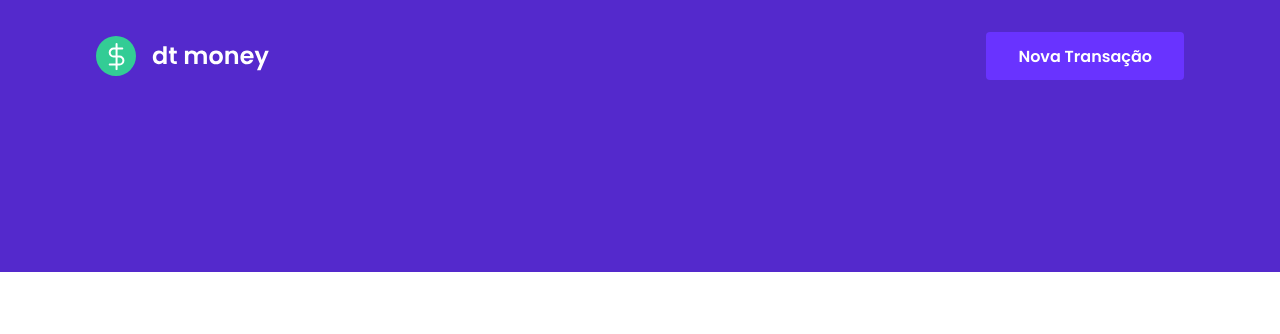
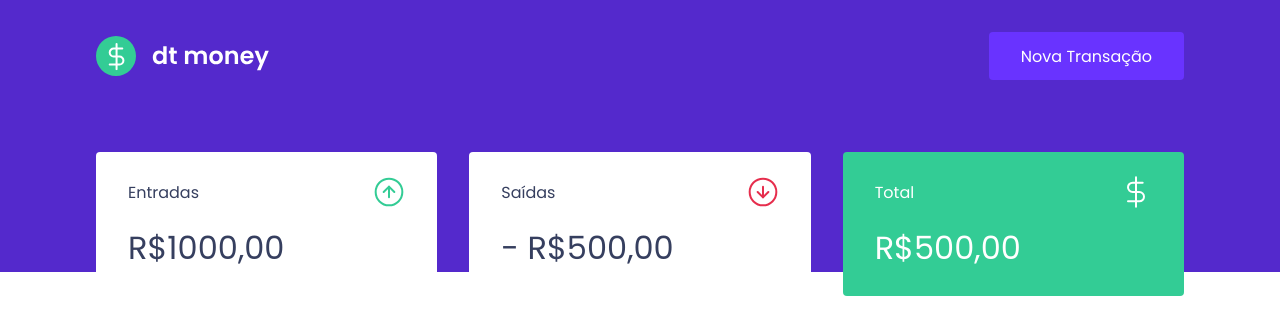
Before and after one commit to LidianeDiniz/dtmoney, a React (Create React App) app: page / in a window 1280 px wide. Shown: the top 334 px of the page. Built offline with nearby package versions, Linux system fonts and the light colour scheme.

Commit message:
Dashboard

```diff
--- a/public/index.html
+++ b/public/index.html
@@ -11,7 +11,7 @@
     <title>dtmoney</title>
 
     <link rel="preconnect" href="https://fonts.gstatic.com" crossorigin>
-    <link href="https://fonts.googleapis.com/css2?family=Poppins:ital,wght@0,600;1,400&display=swap" rel="stylesheet">
+    <link href="https://fonts.googleapis.com/css2?family=Poppins:ital,wght@0,600;500;1,400&display=swap" rel="stylesheet">
 
   </head>
   <body>
--- a/src/App.tsx
+++ b/src/App.tsx
@@ -1,10 +1,12 @@
 import { GlobalStyle } from './styles/styles.global';
 import { Header } from './components/Header';
+import Dashboard from './components/Dashboard/index';
 
 export function App() {
   return (
     <>
      <Header/>
+     <Dashboard/>
      <GlobalStyle />
 
 
--- /dev/null
+++ b/src/components/Dashboard/index.tsx
@@ -0,0 +1,11 @@
+import { Summary } from '../Summary';
+import { Container}  from './styles';
+
+
+export default function Dashboard(){
+    return(
+        <Container>
+            <Summary/>
+        </Container>
+    )
+}
--- /dev/null
+++ b/src/components/Dashboard/styles.ts
@@ -0,0 +1,9 @@
+import styled from 'styled-components';
+
+export const Container = styled.main `
+
+max-width: 1120px;
+margin: 0 auto;
+padding: 2.5rem 1rem ;
+
+`
--- /dev/null
+++ b/src/components/Summary/index.tsx
@@ -0,0 +1,38 @@
+import IncomeImg from '../../assets/income.svg'
+import outcomeImg from '../../assets/outcome.svg'
+import totalImg from '../../assets/total.svg'
+
+import { Container } from "./styles";
+
+export function Summary (){
+    return(
+        <Container>
+            <div>
+                <header>
+                    <p>Entradas</p>
+                    <img src={IncomeImg} alt="Entradas" />
+                </header>
+                <strong>R$1000,00</strong>
+            </div>
+
+            <div>
+                <header>
+                    <p>Saídas</p>
+                    <img src={outcomeImg} alt="Saídas" />
+                </header>
+                <strong>- R$500,00</strong>
+            </div>
+
+            <div className='highlight-background'>
+                <header>
+                    <p>Total</p>
+                    <img src={totalImg} alt="Total" />
+                </header>
+                <strong> R$500,00</strong>
+            </div>
+
+
+
+        </Container>
+    )
+}
--- /dev/null
+++ b/src/components/Summary/styles.ts
@@ -0,0 +1,35 @@
+import styled from 'styled-components';
+
+
+export const Container = styled.div`
+    display: grid;
+    grid-template-columns: repeat(3, 1fr);
+    gap: 2rem;
+    margin-top: -10rem;
+
+    div{
+       background : var(--shape) ;
+       padding: 1.5rem 2rem;
+       border-radius: 0.25rem;
+       color: var(--text-title);
+
+       header{
+        display: flex;
+        align-items: center;
+        justify-content: space-between;
+       }
+
+       strong {
+        display: block;
+        margin-top: 1rem;
+        font-size: 2rem;
+        font-weight: 500;
+        line-height: 3rem;
+       }
+
+       &.highlight-background{
+        background: var(--green);
+        color: #FFF;
+       }
+    }
+`;
--- a/src/styles/styles.global.ts
+++ b/src/styles/styles.global.ts
@@ -6,6 +6,7 @@
     --background: #F0F2F50;
     --red: #E52E4D;
     --blue: #5429CC;
+    --green: #33cc95;
 
     --blue-light: #6933FF;
 
```
